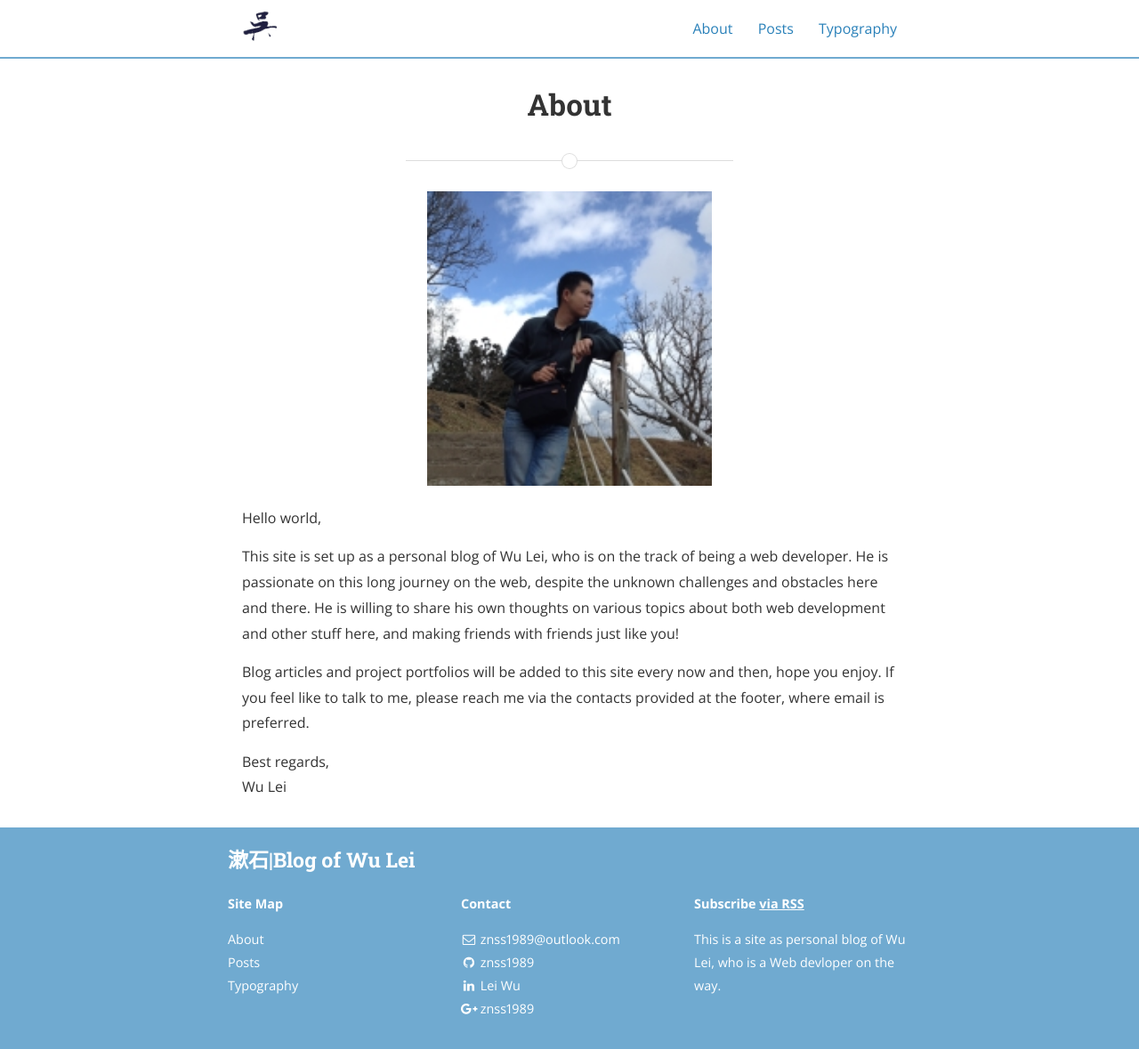
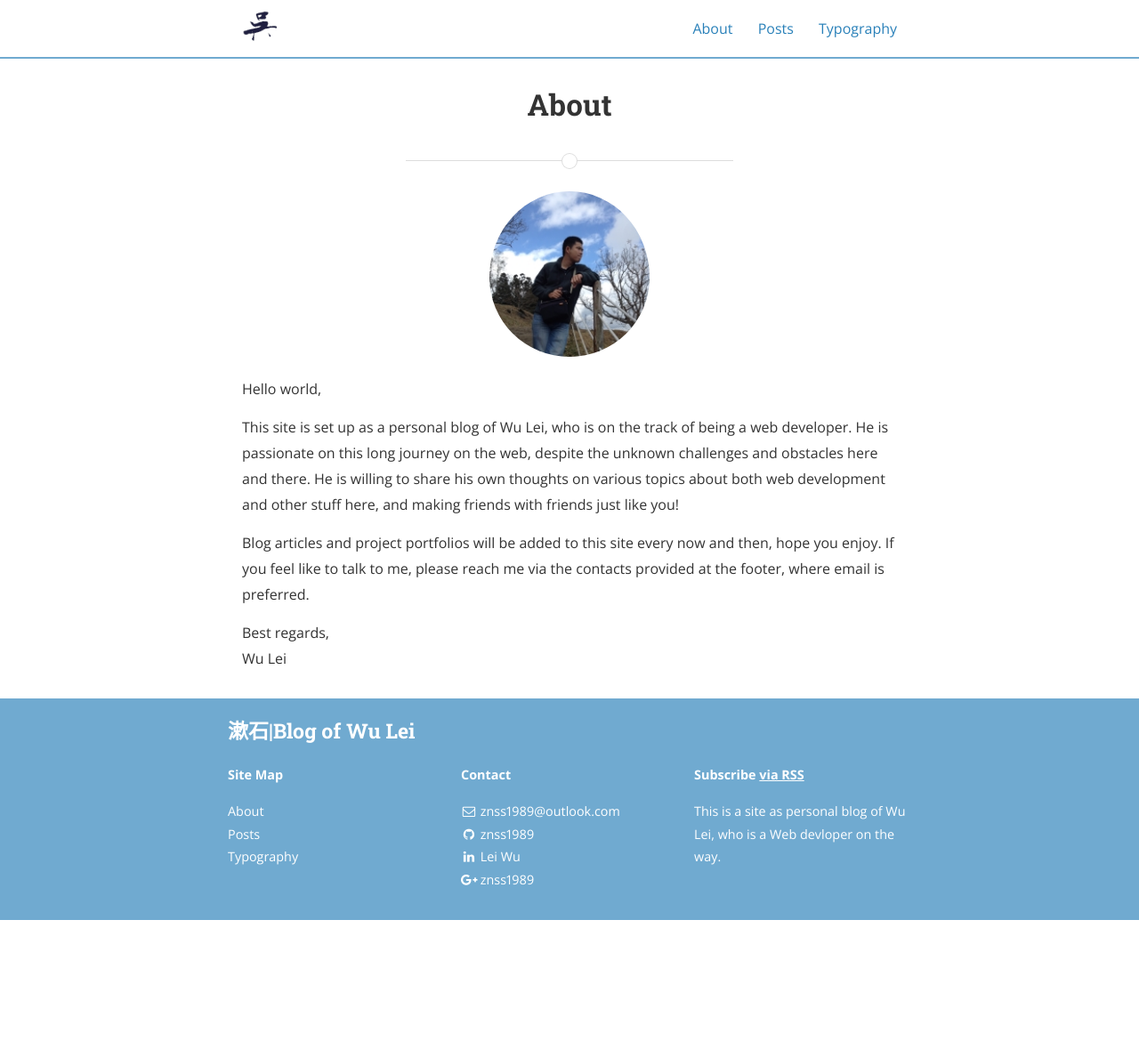
Before and after one commit to znss1989/blog, a Jekyll site: the page built from about.md, in a window 1280 px wide. Shown: the whole page at 89% size. Built offline with Jekyll 4.4.1, drawn with Linux system fonts in a browser that asks for light colours; nearby versions of some CDN libraries; a style sheet for code colours, icons or effects is not loaded; after the commit the page ends 1034 px from its top, so only the background shows below that.

Commit message:
Resize portrait

```diff
--- a/about.md
+++ b/about.md
@@ -4,7 +4,7 @@ title: About
 permalink: /about/
 ---
 
-<img src="{{ site.baseurl }}/assets/Optimized-portrait.jpg" title="Profile Picture" class="profile">
+<img src="{{ site.baseurl }}/assets/Optimized-portrait.jpg" title="Profile Picture" class="profile" style="border-radius: 100%; max-width: 180px;">
 
 Hello world,
 
```
